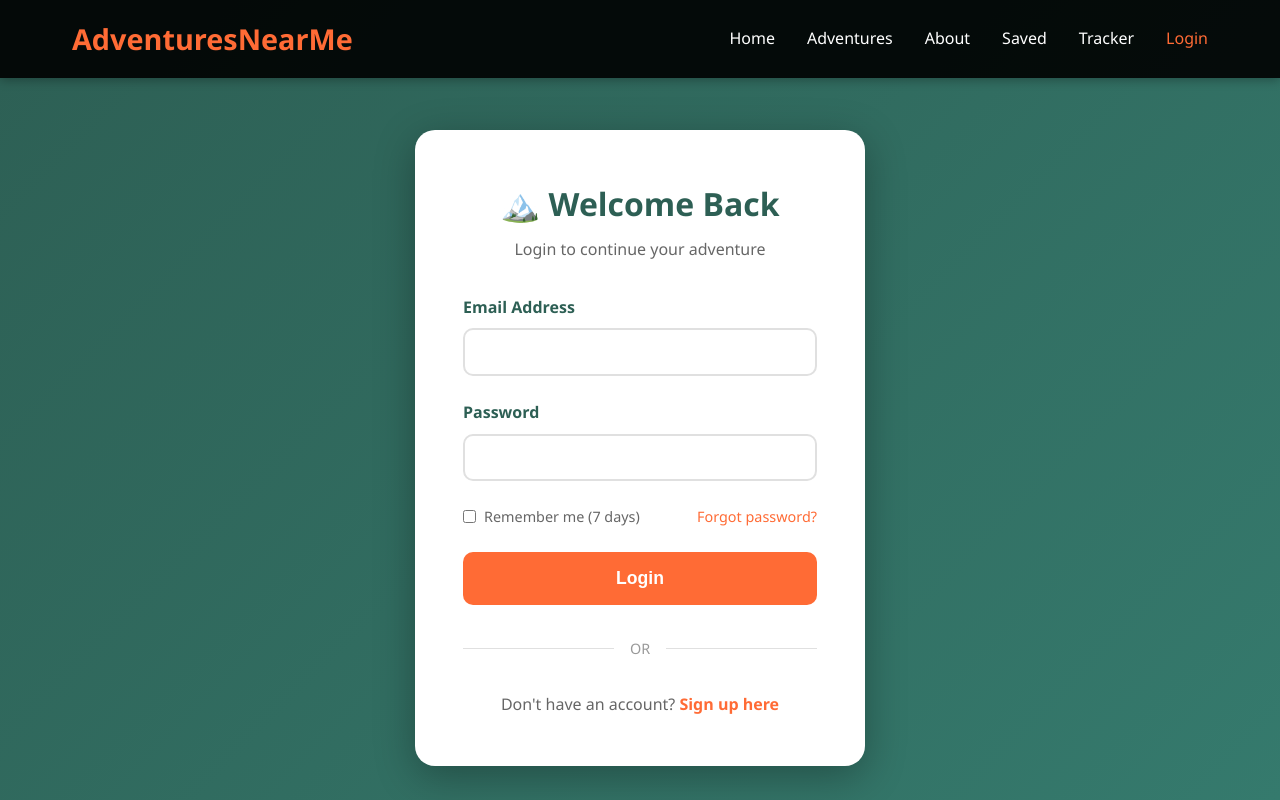
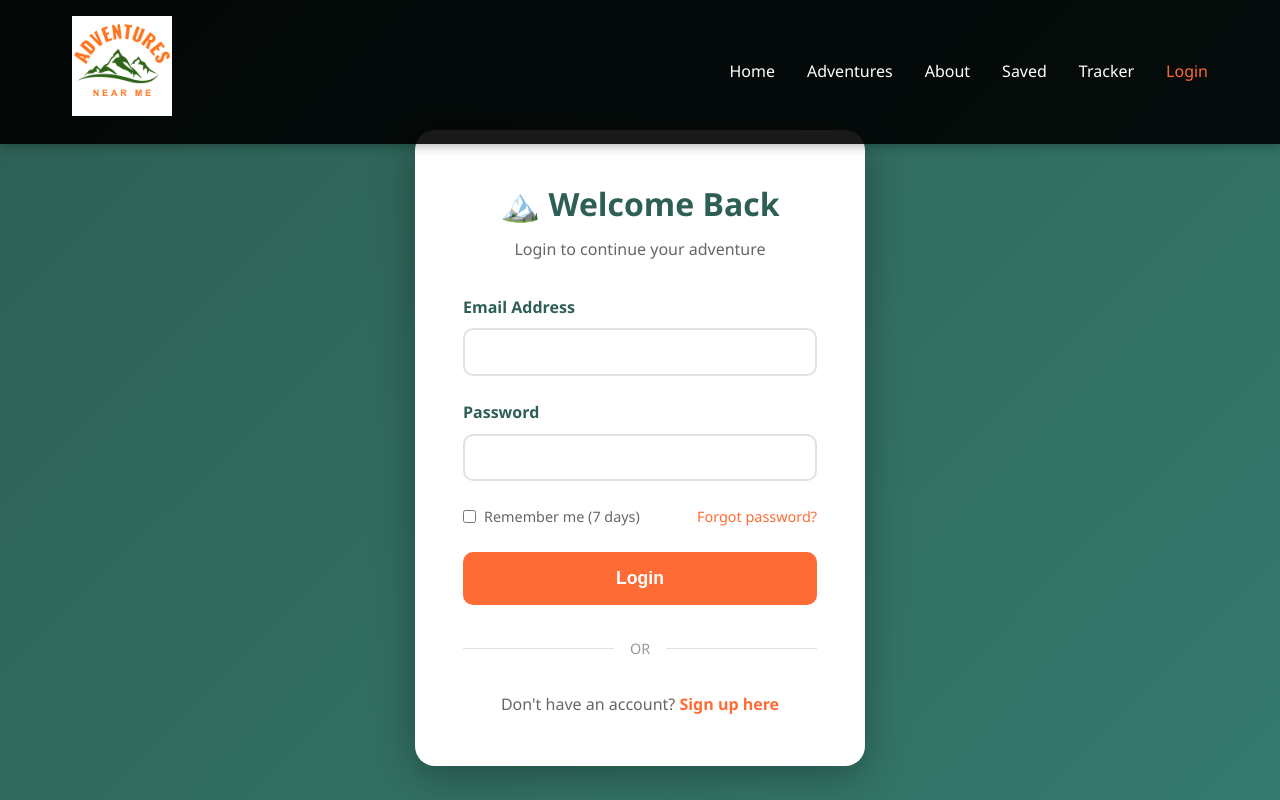
Before and after one commit to M-Schlaepfer77/AdventureNearMe, a plain HTML site: page login.html in a window 1280 px wide. Drawn offline with Linux system fonts and the light colour scheme.

Commit message:
Add files via upload

```diff
--- a/login.html
+++ b/login.html
@@ -12,7 +12,7 @@
     <!-- Header -->
     <header>
         <nav>
-            <a href="index.html" class="logo">AdventuresNearMe</a>
+            <a href="#" class="logo"><img src="images/adventure (2).png" height="100px" width="100px"></a>
             <button class="mobile-menu-toggle" onclick="toggleMobileMenu()">☰</button>
             <ul id="mobileMenu">
                 <li><a href="index.html">Home</a></li>
```
